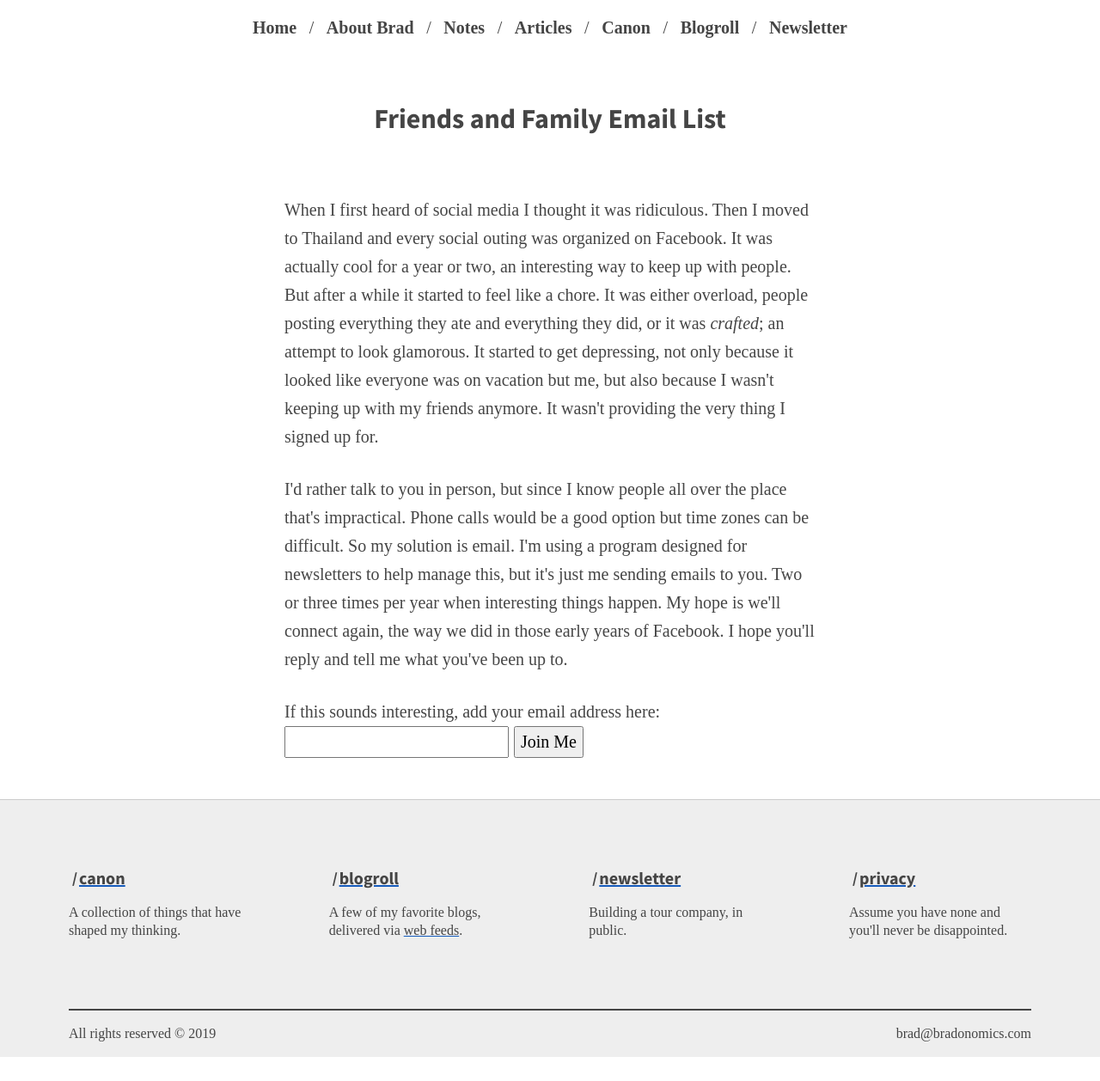
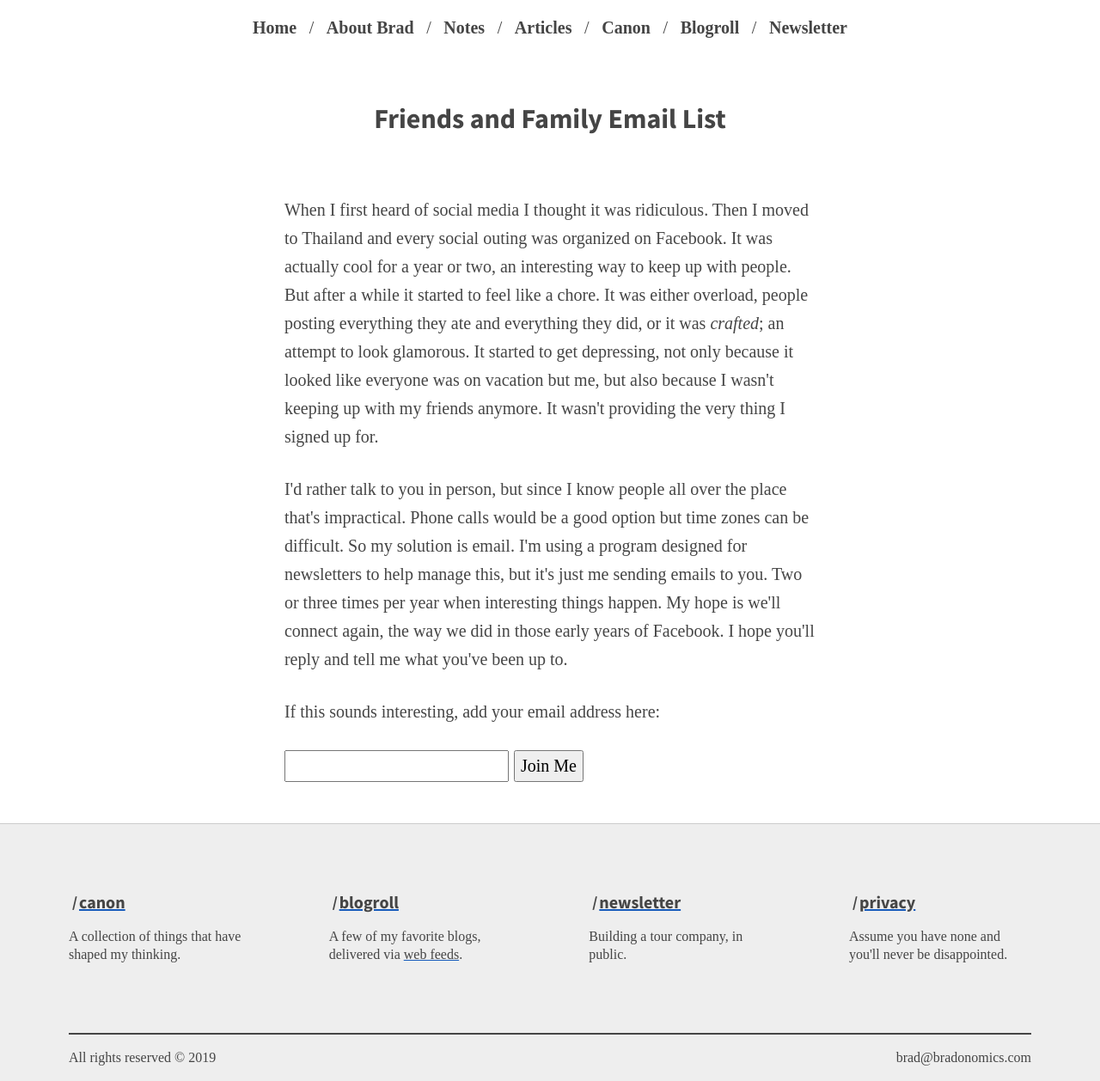
Before and after one commit to bradonomics/bradonomics.com, a Jekyll site: the page built from _pages/ff.html, in a window 1280 px wide. Shown: the whole page at 86% size. Built offline with Jekyll 4.4.1, drawn with Linux system fonts in a browser that asks for light colours; before the commit the page ends 1230 px from its top, so only the background shows below that.

Commit message:
Minor updates

```diff
--- a/_sass/newsletter.scss
+++ b/_sass/newsletter.scss
@@ -11,6 +11,12 @@
 
   label {
     width: 100%;
+    margin-bottom: 1em; // em to match p tag in user agent stylesheet
+
+    .page article & {
+      margin-bottom: 1.75rem;
+    }
+
   }
 
 }
```
Also changed, not shown: _pages/canon.md (+1 -1 lines).
